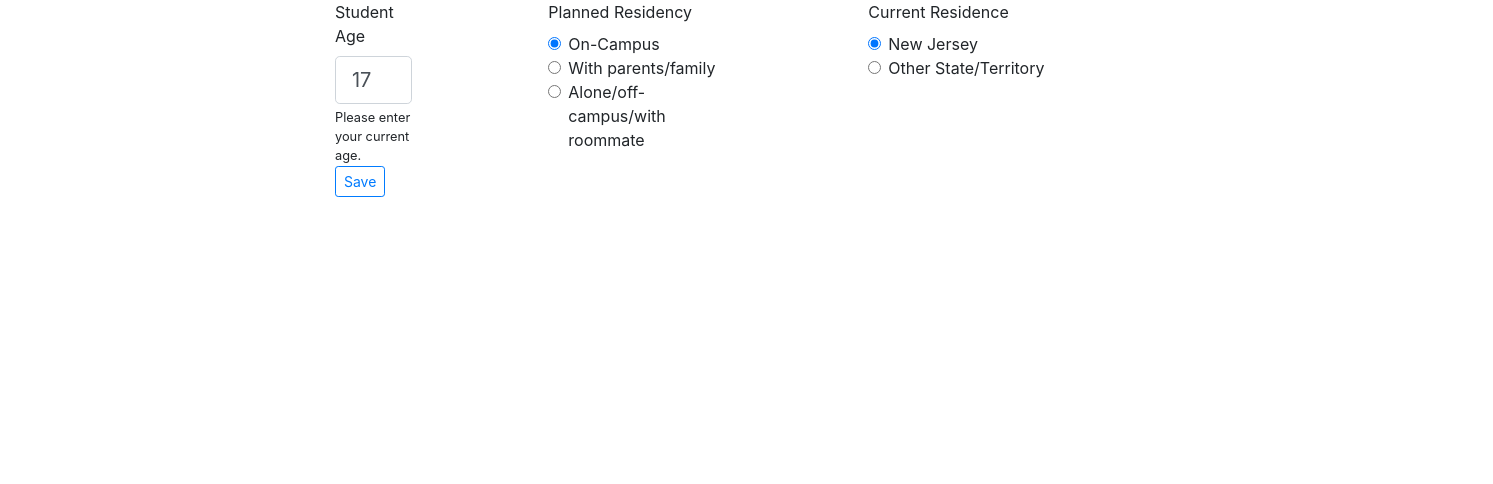
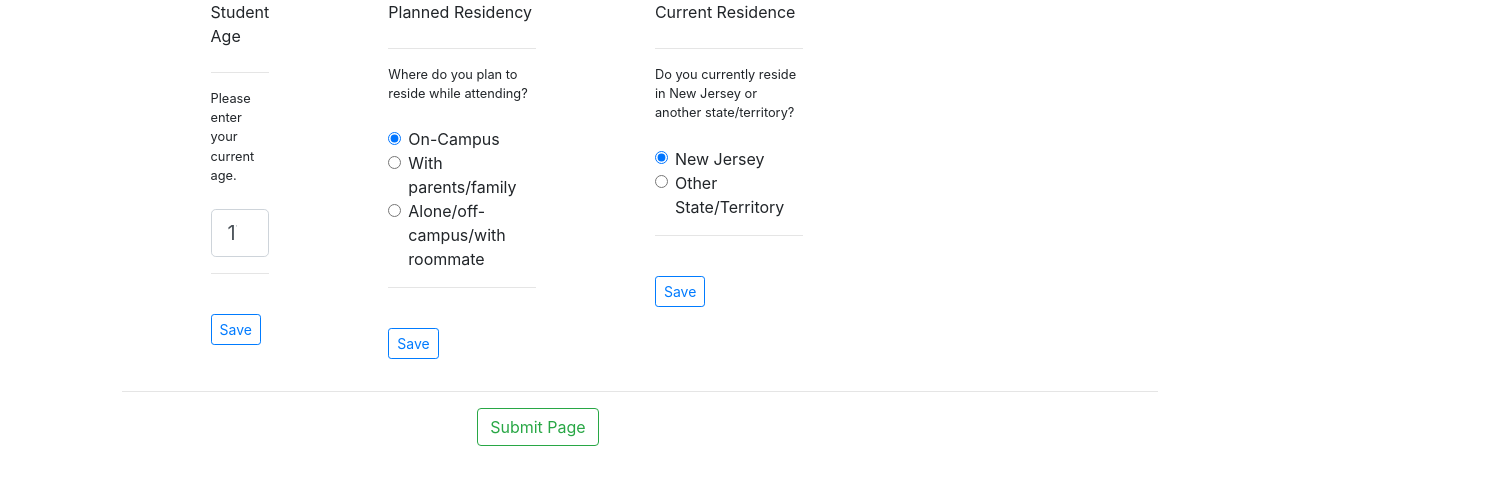
Before and after one commit to shuWebDev/cost-calculator-ts-bootstrap, a React (Create React App) app: page / in a window 1280 px wide. Shown: the top 484 px of the page, 1493 px wide, since content can reach past the window. Built offline with nearby package versions, Linux system fonts and the light colour scheme.

Commit message:
allow for saving of each individual question response on a page, as well as saving the entire page's worth of responses to app state before moving on to the next step. Allows user to make corrections before moving on to the next page

```diff
--- a/src/App.tsx
+++ b/src/App.tsx
@@ -4,6 +4,7 @@ import * as PageData from './questions/question-bank.json';
 import Page from './pages/page';
 import { Container, Row, Col } from 'react-bootstrap'
 import 'bootstrap/dist/css/bootstrap.min.css';
+import { prop } from './util/util';
 
 class App extends React.Component<AppProps, AppState> {
   constructor(props: AppProps) {
@@ -16,15 +17,33 @@ class App extends React.Component<AppProps, AppState> {
     }
   }
 
+  submitPageHandler = (pageQuestionResponses: PQR) => {
+    console.log("Submit Page");
+    let responseValues: PQR = {};
 
+    for(let key in pageQuestionResponses) {
+      let v: string = "";
+      v = prop(pageQuestionResponses, key)['value'];
+
+      responseValues[key] = v;
+    }
+
+    this.setState({
+      ...this.state,
+      userInput: {
+        ...this.state.userInput,
+        responseValues
+      }
+    })
+  }
 
   render = () => {
     return (
       <>
         <Container fluid>
           <Row>
-            <Col md={{span: 12, offset: 2}}>
-              <Page pageQuestions={this.state.pages[this.state.currentPage]} />
+            <Col md={{span: 10, offset: 1}}>
+              <Page submitPageHandler={this.submitPageHandler} pageQuestions={this.state.pages[this.state.currentPage]} />
             </Col>
           </Row>
         </Container>
--- a/src/pages/page.tsx
+++ b/src/pages/page.tsx
@@ -3,6 +3,7 @@
 import React from 'react';
 import Form from 'react-bootstrap/Form';
 import Row from 'react-bootstrap/Row';
+import Col from 'react-bootstrap/Col';
 import Button from 'react-bootstrap/Button';
 import { v4 as uuidv4 } from 'uuid';
 import NumericQuestion from './question-types/numericquestion';
@@ -14,6 +15,7 @@ class Page extends React.Component<Page.PageProps, Page.PageState> {
     super(props);
 
     this.state = {
+      pageQuestions: [],
       questionValues: {}
     };
   }
@@ -32,17 +34,22 @@ class Page extends React.Component<Page.PageProps, Page.PageState> {
     }
 
     this.setState({
+      pageQuestions: this.props.pageQuestions,
       questionValues: sID
     });
 
     return;
   }
 
-  saveQuestionResponse = (e: React.FormEvent<HTMLButtonElement>, ssID: string, value: string) => {
+  saveQuestionResponse = (e: React.FormEvent<HTMLButtonElement>, ssID: string, value: string, questionArrayPosition: number) => {
 
     // NOTE: update the corresponding key in the local state for the input value. This both allows the input to be "controlled" by state, and for state to be accurate for when we save all user input from this page of questions.
+    let _pq: PageQuestion[] = this.state.pageQuestions;
+    _pq[questionArrayPosition].default = value;
+
     this.setState({
       ...this.state,
+      pageQuestions: _pq,
       questionValues: {
         ...this.state.questionValues,
         [`${ssID}`]: {
@@ -54,15 +61,16 @@ class Page extends React.Component<Page.PageProps, Page.PageState> {
     return;
   }
 
+
   loadPageQuestions = (q: PageQuestion[]) => {
     let _components: JSX.Element[] = [];
 
     for(let i in q) {
       if(q[i].controlType === "number") {
-        _components.push(<NumericQuestion questionData={this.props.pageQuestions[i]} saveQuestionHandler={this.saveQuestionResponse} />)
+        _components.push(<NumericQuestion key={uuidv4()} questionData={this.props.pageQuestions[i]} saveQuestionHandler={this.saveQuestionResponse} pageQuestionArrayPosition={parseInt(i)} />)
       }
       if(q[i].controlType === "radio") {
-        _components.push(<RadioQuestion questionData={this.props.pageQuestions[i]} saveQuestionHandler={this.saveQuestionResponse} />)
+        _components.push(<RadioQuestion key={uuidv4()} questionData={this.props.pageQuestions[i]} saveQuestionHandler={this.saveQuestionResponse} pageQuestionArrayPosition={parseInt(i)} />)
       }
     }
     return _components;
@@ -70,10 +78,16 @@ class Page extends React.Component<Page.PageProps, Page.PageState> {
 
   render = () => {
     return (
-      <Form>
+      <Form onSubmit={this.props.submitPageHandler} >
         <Form.Group controlId={uuidv4()}>
           <Row>
-            {this.loadPageQuestions(this.props.pageQuestions)}
+            {this.loadPageQuestions(this.state.pageQuestions)}
+          </Row>
+          <hr />
+          <Row>
+            <Col md={{ span: 2, offset: 4 }}>
+              <Button variant="outline-success" onClick={(e) => {e.preventDefault(); this.props.submitPageHandler(this.state.questionValues)}}>Submit Page</Button>
+            </Col>
           </Row>
         </Form.Group>
       </Form>
--- a/src/pages/question-types/numericquestion.tsx
+++ b/src/pages/question-types/numericquestion.tsx
@@ -31,6 +31,9 @@ class NumericQuestion extends React.Component<QuestionComponentProps, QuestionCo
         <Col md={{ span:1, offset: 1}} key={uuidv4()}>
           <Form.Group controlId={qd.controlId}>
             <Form.Label>{qd.label}</Form.Label>
+            <hr />
+            <Form.Text>{qd.text}</Form.Text>
+            <br />
             <Form.Control key={`input-${qd.controlId}`} size="lg" type="number"
               min={(typeof qd.min !== "undefined")? qd.min : "0"}
               max={(typeof qd.max !== "undefined")? qd.max : ""}
@@ -38,8 +41,9 @@ class NumericQuestion extends React.Component<QuestionComponentProps, QuestionCo
               value={this.state.inputValue}
               onChange={(e: React.ChangeEvent<HTMLInputElement>) => {this.handleChange(e)}}
             />
-            <Form.Text>{qd.text}</Form.Text>
-            <Button size="sm" variant="outline-primary" onClick={(e) => {this.props.saveQuestionHandler(e, qd.stateStorageID, this.state.inputValue)}}>Save</Button>
+            <hr />
+            <br />
+            <Button size="sm" variant="outline-primary" onClick={(e) => {this.props.saveQuestionHandler(e, qd.stateStorageID, this.state.inputValue, this.props.pageQuestionArrayPosition)}}>Save</Button>
           </Form.Group>
         </Col>
       );
--- a/src/pages/question-types/radioquestion.tsx
+++ b/src/pages/question-types/radioquestion.tsx
@@ -1,5 +1,6 @@
 import React from 'react';
 import Form from 'react-bootstrap/Form';
+import Button from 'react-bootstrap/Button';
 import { Col }  from 'react-bootstrap';
 import { v4 as uuidv4 } from 'uuid';
 
@@ -30,11 +31,17 @@ class RadioQuestion extends React.Component<QuestionComponentProps, QuestionComp
         <Col md={{span: 2, offset: 1}} key={uuidv4()}>
           <Form.Group controlId={qd.controlId}>
             <Form.Label>{qd.label}</Form.Label>
+            <hr />
+            <Form.Text>{qd.text}</Form.Text>
+            <br />
             {
               qd.options.map((option, index) => {
                 return <Form.Check key={`input-${qd.controlId}-${index}`} type="radio" id={option} name={qd.controlId} value={option} label={option} onChange={(e: React.ChangeEvent<HTMLInputElement>) => {this.handleChange(e)}} checked={this.state.inputValue === option} />
               })
             }
+            <hr />
+            <br />
+            <Button size="sm" variant="outline-primary" onClick={(e) => {this.props.saveQuestionHandler(e, qd.stateStorageID, this.state.inputValue, this.props.pageQuestionArrayPosition)}}>Save</Button>
           </Form.Group>
         </Col>
       );
--- /dev/null
+++ b/src/util/util.ts
@@ -0,0 +1,5 @@
+// NOTE: given an object and key of said object, returns the key value
+// (needed for type assertion since Object.keys doesn't directly satisfy a type trying to match key value pairs with filter)
+export function prop<T, K extends keyof T>(obj: T, key: K):T[K] {
+  return obj[key];
+}
```
